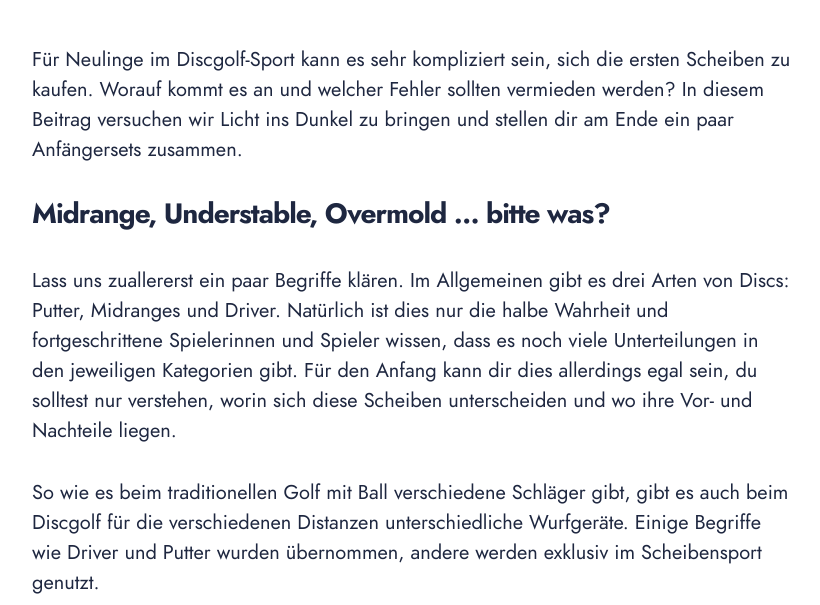
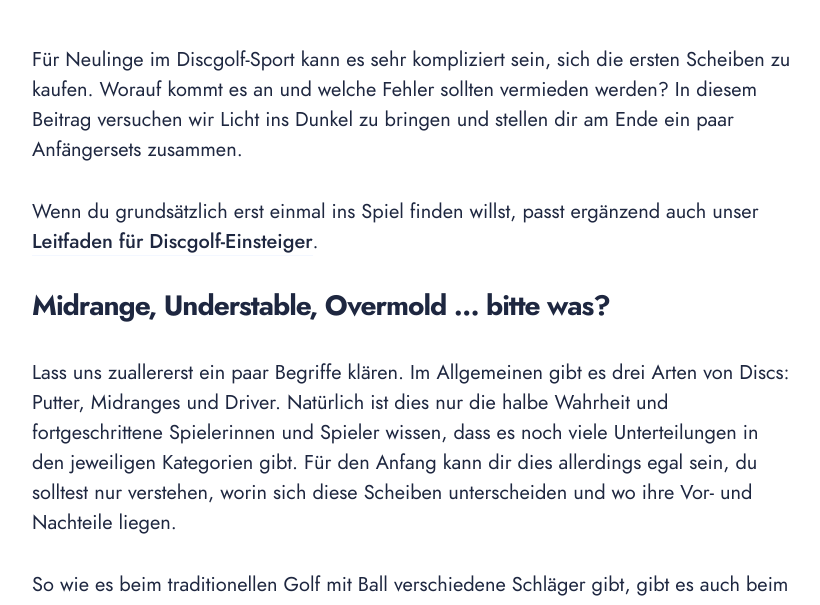
Before and after one commit to maxgreive/syndikat-web, a Jekyll site: the page built from _posts/2024-05-12-die-besten-scheiben-fuer-discgolf-einsteiger.md, in a window 1280 px wide and 900 px high, scrolled down 396 px, cut to the strip 215-820 px from the top of the window. Shown: the whole strip, without its empty margins (228-1048 px from the left). Built offline with Jekyll 4.4.1, drawn with Linux system fonts in a browser that asks for light colours; some of the changed text lies outside the part shown.

Commit message:
refresh einsteigerscheiben post

```diff
--- a/_posts/2024-05-12-die-besten-scheiben-fuer-discgolf-einsteiger.md
+++ b/_posts/2024-05-12-die-besten-scheiben-fuer-discgolf-einsteiger.md
@@ -2,14 +2,17 @@
 layout: post
 title: Die besten Discgolf-Scheiben für Einsteiger
 date: 2024-05-11 00:00
+description: Welche Discgolf-Scheiben eignen sich für Einsteiger? Ein praktischer Leitfaden zu Putter, Midrange, Plastik und sinnvollen Starter-Sets.
 image: /assets/images/posts/beginner-discs.jpg
 thumbnail: /assets/images/posts/thumbnails/beginner-discs.jpg
 tags: discs
 author: max
-excerpt: Für Neulinge im Discgolf-Sport kann es sehr kompliziert sein, sich die ersten Scheiben zu kaufen. Worauf kommt es an und welcher Fehler sollten vermieden werden?
+excerpt: Für Neulinge im Discgolf-Sport kann es sehr kompliziert sein, sich die ersten Scheiben zu kaufen. Worauf kommt es an und welche Fehler sollten vermieden werden?
 ---
 
-Für Neulinge im Discgolf-Sport kann es sehr kompliziert sein, sich die ersten Scheiben zu kaufen. Worauf kommt es an und welcher Fehler sollten vermieden werden? In diesem Beitrag versuchen wir Licht ins Dunkel zu bringen und stellen dir am Ende ein paar Anfängersets zusammen.
+Für Neulinge im Discgolf-Sport kann es sehr kompliziert sein, sich die ersten Scheiben zu kaufen. Worauf kommt es an und welche Fehler sollten vermieden werden? In diesem Beitrag versuchen wir Licht ins Dunkel zu bringen und stellen dir am Ende ein paar Anfängersets zusammen.
+
+Wenn du grundsätzlich erst einmal ins Spiel finden willst, passt ergänzend auch unser [Leitfaden für Discgolf-Einsteiger](/blog/leitfaden-fuer-einsteiger/).
 
 ## Midrange, Understable, Overmold … bitte was?
 
@@ -41,9 +44,9 @@ Grundsätzlich gilt, dass "unterstabile" Scheiben für Beginner eher geeignet si
 
 ## Plastik ist nicht gleich Plastik
 
+![Zwei Discgolf-Discs mit Abnutzungsspuren](/assets/images/posts/premium-plastic.jpg)
+
 Günstige Scheiben werden aus Plastiksorten produziert, die keine allzu hohe Haltbarkeit aufweisen. Daher lohnt es sich auch als Einsteiger ein paar Euro mehr auszugeben und auf "Premium-Plastik" zu setzen.
-
-![Zwei Discgolf-Discs mit Abnutzungsspuren](/assets/images/posts/premium-plastic.jpg)
 
 Wie sich Treffer von Bäumen oder Steinen auf die Scheiben auswirken, ist auf diesem Bild zu erkennen. Die rote Scheibe besteht aus VIP-Plastik der Marke Westside Discs und hat nahezu keine Gebrauchsspuren, wohingegen der blaue Putter aus D-Line-Plastik (Discmania) produziert wurde und inzwischen sehr lädiert ist. Es gibt auch Anwendungsfälle für günstiges Plastik bei Scheiben, Anfängern raten wir aber bei Scheiben mit einem Speedwert von größer drei zu Premiumplastik.
 
@@ -53,6 +56,8 @@ Je nachdem wie hoch dein Budget für das neue Hobby ist, empfehlen wir mit zwei
 
 Wichtig: Lerne erst diese vier Scheiben zu beherrschen, bevor du neue Scheiben kaufst. Die meisten Kurse in NRW können schon mit diesem überschaubaren Set sehr gut gespielt werden.
 
+Wenn du verschiedene Modelle einmal in die Hand nehmen willst, ist das oft einfacher als reines Lesen. Frag beim [Training](/training/) ruhig nach, viele Spieler lassen dich gern ein paar Scheiben testen.
+
 ## Wo bekomme ich nun Scheiben her?
 
 Es gibt verschiedene Möglichkeiten, Scheiben zu kaufen, und es lohnt sich, verschiedene Optionen zu vergleichen. Frage andere Spieler in deiner lokalen Discgolf-Community, ob sie gebrauchte Scheiben zum Verkauf anbieten. Oft sind erfahrene Spieler bereit, ihre alten Scheiben günstig abzugeben oder zu tauschen.
@@ -60,7 +65,6 @@ Es gibt verschiedene Möglichkeiten, Scheiben zu kaufen, und es lohnt sich, vers
 > Schau auch [in unseren Preisvergleich](/preisvergleich/), um die besten Angebote für neue Scheiben zu finden und die verschiedenen Shops zu vergleichen.
 
 Online-Plattformen wie eBay Kleinanzeigen, Facebook Marketplace und Discgolf-Foren können ebenfalls gute Quellen für gebrauchte und neue Scheiben sein. Besuche lokale Discgolf-Turniere, wo oft Händler vor Ort sind und eine Vielzahl von Scheiben zum Verkauf anbieten. Dies ist eine großartige Möglichkeit, Scheiben anzufassen und zu sehen, welche am besten zu deinem Spielstil passen. Indem du diese verschiedenen Möglichkeiten erkundest, kannst du die besten Scheiben für dein Spiel finden und gleichzeitig Geld sparen.
-
 
 ## Unsere Vorschläge für Anfängersets
 
@@ -95,3 +99,9 @@ Hinweis: in Klammern ist die Plastik-Art angegeben. Die Hersteller haben verschi
 * Throwing Putter: [Proxy](/preisvergleich/#/?q=proxy)
 * Midrange: [Hex](/preisvergleich/#/?q=hex)
 * Fairway Driver: [Crave](/preisvergleich/#/?q=crave)
+
+## Fazit
+
+Die besten Discgolf-Scheiben für Einsteiger sind selten die spektakulärsten. Meistens helfen dir langsame, kontrollierbare Modelle am meisten, weil du mit ihnen die Grundlagen sauber lernst und Frust vermeidest.
+
+Wenn du direkt nach passenden Angeboten schauen willst, geh weiter zum [Preisvergleich](/preisvergleich/). Und wenn du vor dem Kauf lieber ein Gefühl für verschiedene Scheiben bekommen willst, ist eine Runde mit anderen Spielern oder ein Besuch beim [Training](/training/) oft die bessere Abkürzung.
```
